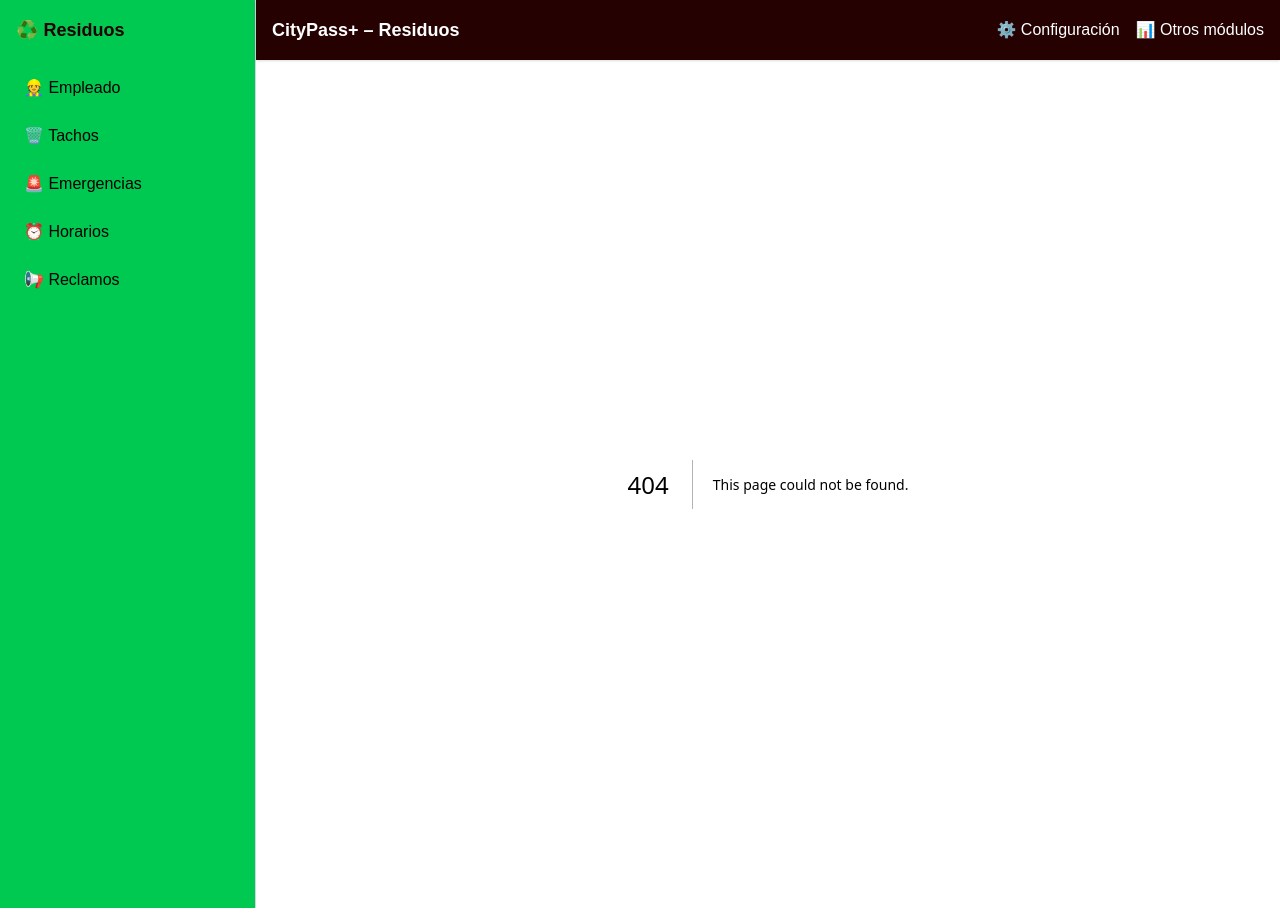
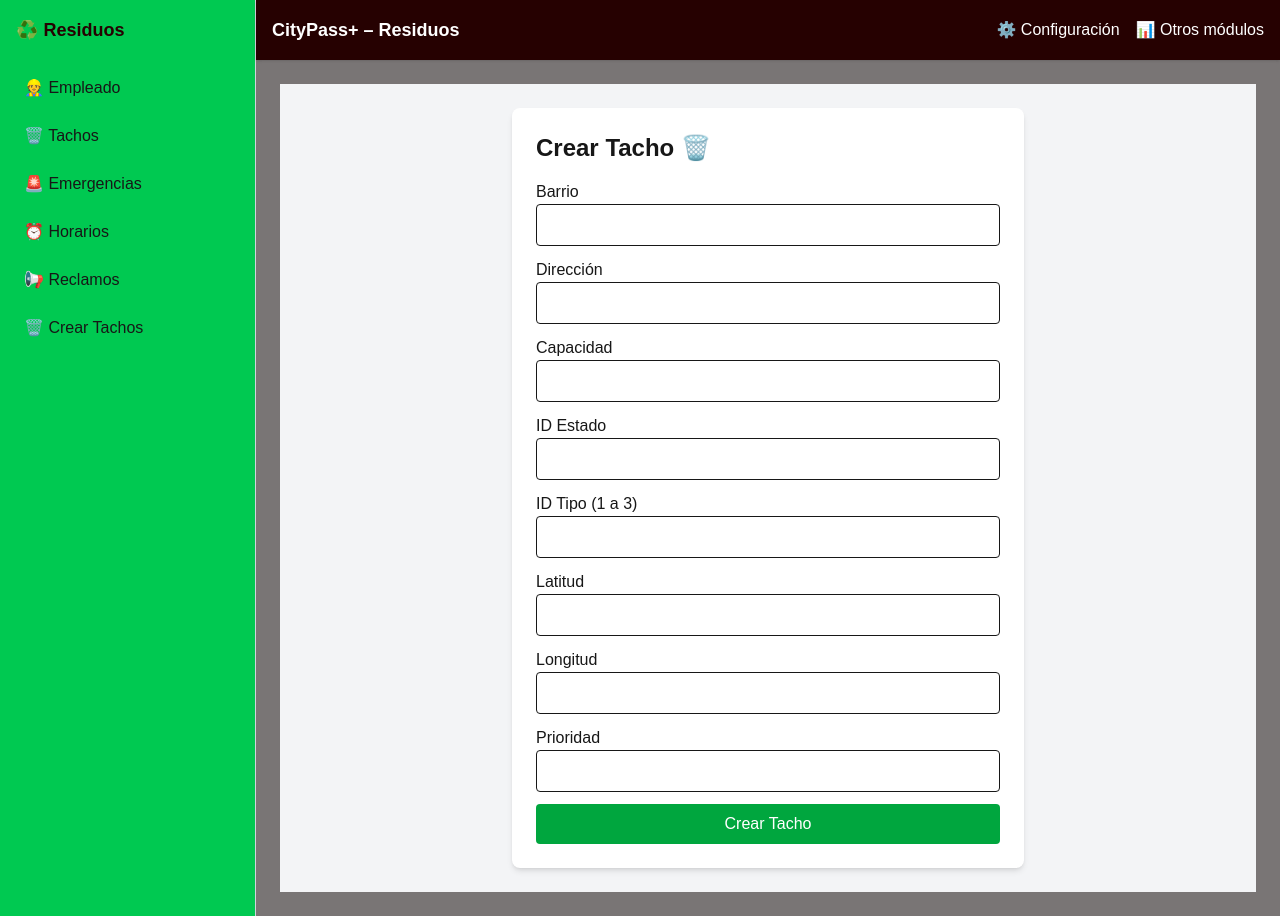
Before and after one commit to serleo98/residuos-frontend, a Next.js app: page /creartachos in a window 1280 px wide. Before the commit this address had no page. Built offline with nearby package versions, Linux system fonts and the light colour scheme.

Commit message:
crear tachos

```diff
--- /dev/null
+++ b/app/creartachos/page.tsx
@@ -0,0 +1,180 @@
+"use client";
+
+import { useState } from "react";
+
+export default function CrearTachoPage() {
+  const [formData, setFormData] = useState({
+    barrio: "",
+    capacidad: "",
+    direccion: "",
+    id_estado: "",
+    id_tipo: "",
+    latitude: "",
+    longitude: "",
+    prioridad: "",
+  });
+
+  const [message, setMessage] = useState("");
+
+  const handleChange = (e: React.ChangeEvent<HTMLInputElement>) => {
+    const { name, value } = e.target;
+    setFormData({
+      ...formData,
+      [name]:
+        ["capacidad", "id_estado", "id_tipo", "latitude", "longitude", "prioridad"].includes(name)
+          ? value === "" ? "" : Number(value)
+          : value,
+    });
+  };
+
+  const handleSubmit = async (e: React.FormEvent) => {
+    e.preventDefault();
+    try {
+      const res = await fetch("https://integraciondeaplicaciones2.onrender.com/tachos", {
+        method: "POST",
+        headers: { "Content-Type": "application/json" },
+        body: JSON.stringify(formData),
+      });
+
+      if (res.ok) {
+        setMessage("✅ Tacho creado con éxito");
+        // Vaciar el formulario
+        setFormData({
+          barrio: "",
+          capacidad: "",
+          direccion: "",
+          id_estado: "",
+          id_tipo: "",
+          latitude: "",
+          longitude: "",
+          prioridad: "",
+        });
+      } else {
+        const errorData = await res.json();
+        setMessage(`❌ Error: ${errorData.message || "No se pudo crear el tacho"}`);
+      }
+    } catch {
+      setMessage("❌ Error de conexión con el servidor");
+    }
+  };
+
+  return (
+    <div className="p-6 flex justify-center items-center min-h-screen bg-gray-100">
+      <div className="bg-white p-6 rounded-lg shadow-md w-full max-w-lg">
+        <h1 className="text-2xl font-bold mb-4">Crear Tacho 🗑️</h1>
+
+        {/* Mostrar mensaje arriba del formulario */}
+        {message && (
+          <p
+            className={`mb-4 font-semibold ${
+              message.startsWith("✅") ? "text-green-600" : "text-red-600"
+            }`}
+          >
+            {message}
+          </p>
+        )}
+
+        <form onSubmit={handleSubmit} className="flex flex-col gap-3">
+          <label className="flex flex-col">
+            Barrio
+            <input
+              type="text"
+              name="barrio"
+              value={formData.barrio}
+              onChange={handleChange}
+              className="border p-2 rounded"
+              required
+            />
+          </label>
+          <label className="flex flex-col">
+            Dirección
+            <input
+              type="text"
+              name="direccion"
+              value={formData.direccion}
+              onChange={handleChange}
+              className="border p-2 rounded"
+              required
+            />
+          </label>
+          <label className="flex flex-col">
+            Capacidad
+            <input
+              type="number"
+              name="capacidad"
+              value={formData.capacidad}
+              onChange={handleChange}
+              className="border p-2 rounded"
+              required
+            />
+          </label>
+          <label className="flex flex-col">
+            ID Estado
+            <input
+              type="number"
+              name="id_estado"
+              value={formData.id_estado}
+              onChange={handleChange}
+              className="border p-2 rounded"
+              required
+            />
+          </label>
+          <label className="flex flex-col">
+            ID Tipo (1 a 3)
+            <input
+              type="number"
+              name="id_tipo"
+              min={1}
+              max={3}
+              value={formData.id_tipo}
+              onChange={handleChange}
+              className="border p-2 rounded"
+              required
+            />
+          </label>
+          <label className="flex flex-col">
+            Latitud
+            <input
+              type="number"
+              step="0.0001"
+              name="latitude"
+              value={formData.latitude}
+              onChange={handleChange}
+              className="border p-2 rounded"
+              required
+            />
+          </label>
+          <label className="flex flex-col">
+            Longitud
+            <input
+              type="number"
+              step="0.0001"
+              name="longitude"
+              value={formData.longitude}
+              onChange={handleChange}
+              className="border p-2 rounded"
+              required
+            />
+          </label>
+          <label className="flex flex-col">
+            Prioridad
+            <input
+              type="number"
+              name="prioridad"
+              value={formData.prioridad}
+              onChange={handleChange}
+              className="border p-2 rounded"
+              required
+            />
+          </label>
+          <button
+            type="submit"
+            className="bg-green-600 text-white px-4 py-2 rounded hover:bg-green-700"
+          >
+            Crear Tacho
+          </button>
+        </form>
+      </div>
+    </div>
+  );
+}
--- a/app/layout.tsx
+++ b/app/layout.tsx
@@ -14,6 +14,7 @@
             <Link href="/emergencias" className="block hover:bg-[#828CA0] p-2 rounded">🚨 Emergencias</Link>
             <Link href="/horarios" className="block hover:bg-[#828CA0] p-2 rounded">⏰ Horarios</Link>
             <Link href="/reclamos" className="block hover:bg-[#828CA0] p-2 rounded">📢 Reclamos</Link>
+            <Link href="/creartachos" className="block hover:bg-[#828CA0] p-2 rounded">🗑️ Crear Tachos</Link>
           </nav>
         </aside>
 
```
